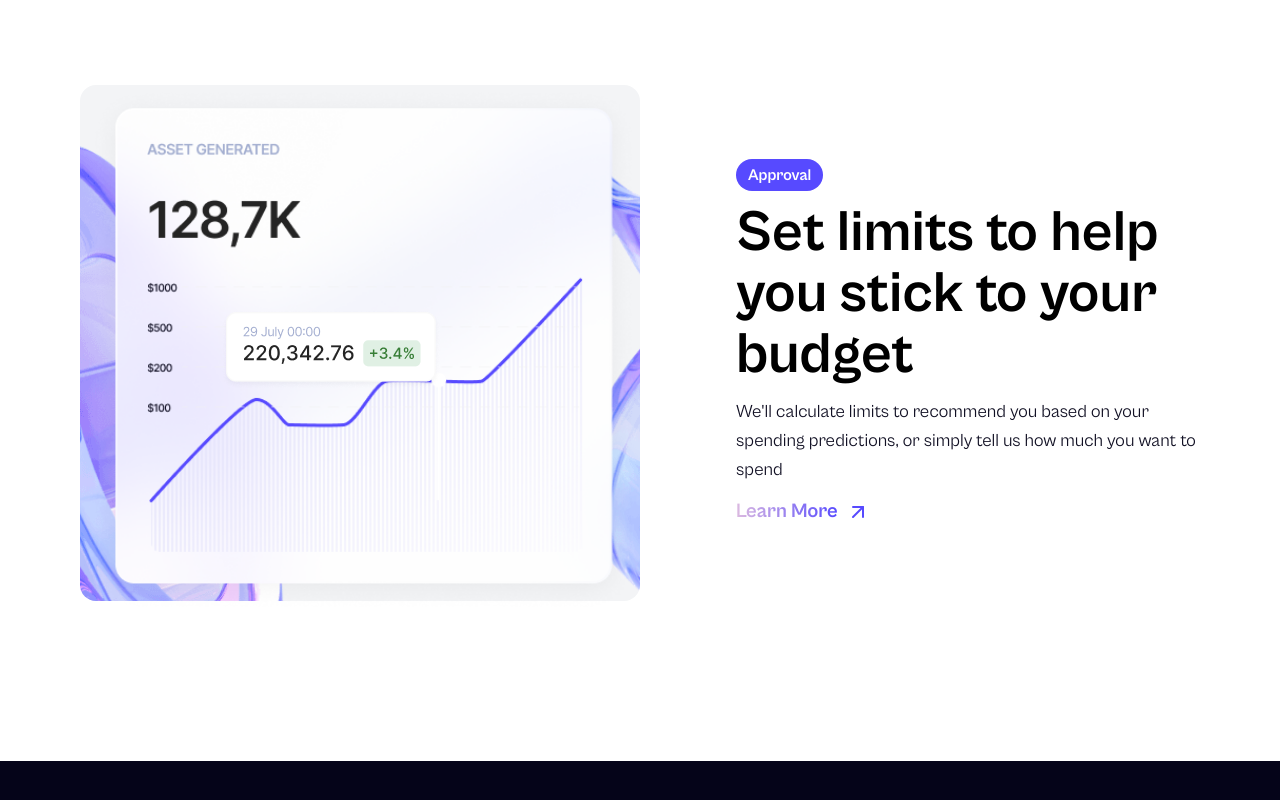
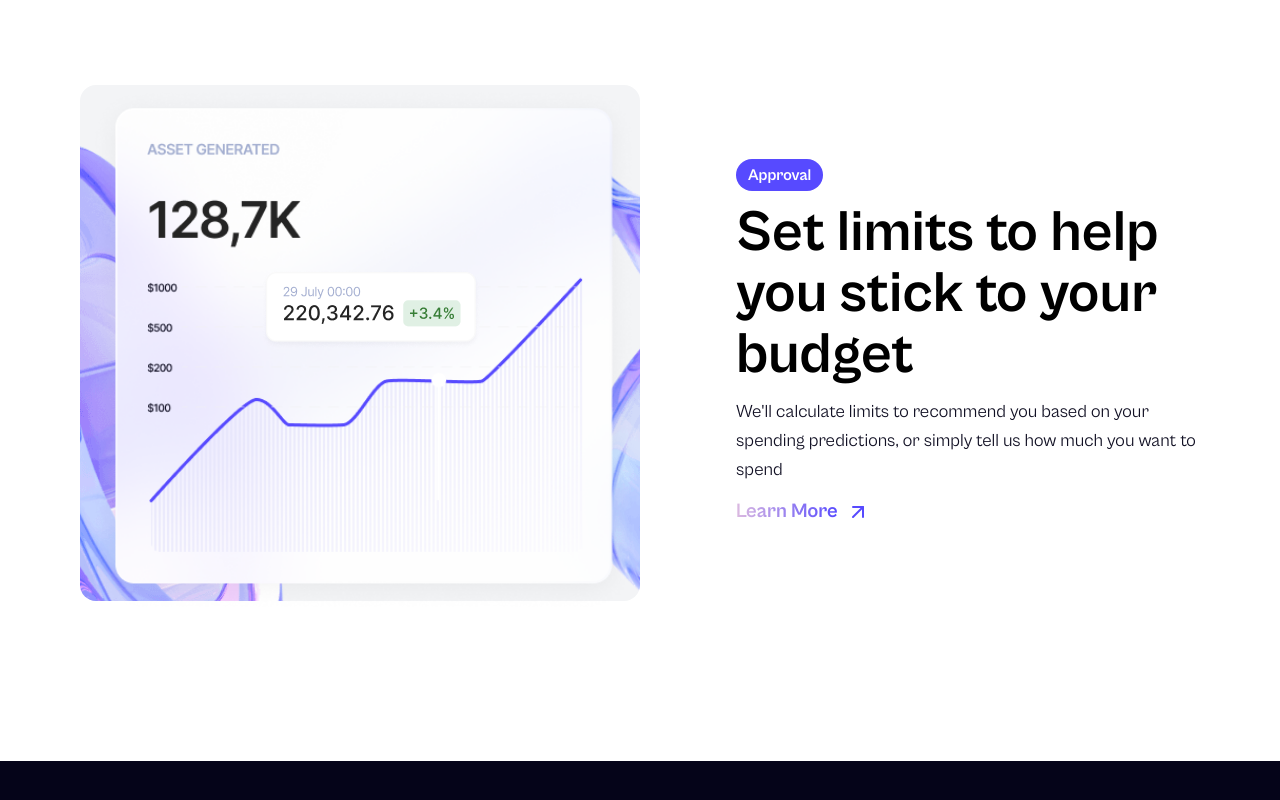
Before and after one commit to skupta12/DoWhith, a Next.js app: page / in a window 1280 px wide. Shown: the part 4283-5083 px from the top of the page. Built offline with nearby package versions, Linux system fonts and the light colour scheme.

Commit message:
small fixes

```diff
--- a/src/components/sections/home/IssueVirtual.tsx
+++ b/src/components/sections/home/IssueVirtual.tsx
@@ -39,7 +39,7 @@ const ShowCase = () => {
               <DynamicFramerPos
                 className="absolute sm:-bottom-20 -bottom-16 md:left-20 left-1/4"
                 xTransform={0}
-                yTransform={-300}
+                yTransform={-200}
               >
                 <div
                   className="lg:w-[369px]
--- a/src/components/sections/home/SetLimits.tsx
+++ b/src/components/sections/home/SetLimits.tsx
@@ -7,6 +7,7 @@ import BgSetLimitsImage from "/public/home-features/bg-feature-3.png";
 import MainSetLimitsImage from "/public/home-features/main-feature-3.png";
 import ExtraSetLimitsImage from "/public/home-features/extra-feature-3.png";
 import MaxWidthWrapper from "@/components/MaxWidthWrapper";
+import DynamicFramerPos from "@/components/DynamicFramerPos";
 
 const SetLimits = () => {
   return (
@@ -31,27 +32,28 @@ const SetLimits = () => {
                 src={MainSetLimitsImage}
                 alt="main part image"
               />
-              <Image
-                className="absolute sm:top-56 top-28 sm:w-[221px] w-[151px]
-                sm:h-[81px] h-[51px] sm:left-1/4 xs:left-48 left-10 object-contain"
-                // width={221}
-                // height={81}
-                // quality={85}
-                src={ExtraSetLimitsImage}
-                alt="extra part image"
-              />
+
+              <DynamicFramerPos
+                xTransform={40}
+                yTransform={-40}
+                className="absolute sm:top-56 top-28 sm:left-1/4 xs:left-48 left-10">
+                <div
+                  className=" sm:w-[221px] w-[151px]
+                sm:h-[81px] h-[51px] object-contain"
+                >
+                  <Image src={ExtraSetLimitsImage} alt="extra part image" />
+                </div>
+              </DynamicFramerPos>
             </div>
           </div>
           <div className={`col-span-12 md:col-span-6 lg:pl-24 md:pl-10`}>
-            <div className={`mb-3 ${styles.blueLabel}`}>
-              Approval
-            </div>
+            <div className={`mb-3 ${styles.blueLabel}`}>Approval</div>
             <h2 className={`${styles.heading2V} mb-3`}>
-                Set limits to help you stick to your budget
+              Set limits to help you stick to your budget
             </h2>
             <p className={`${styles.paragraph} mb-3`}>
-            We&apos;ll calculate limits to recommend you based on
-            your spending predictions, or simply tell us how much you want to spend
+              We&apos;ll calculate limits to recommend you based on your
+              spending predictions, or simply tell us how much you want to spend
             </p>
             <LinkButton title="Learn More" type="button" />
           </div>
```
